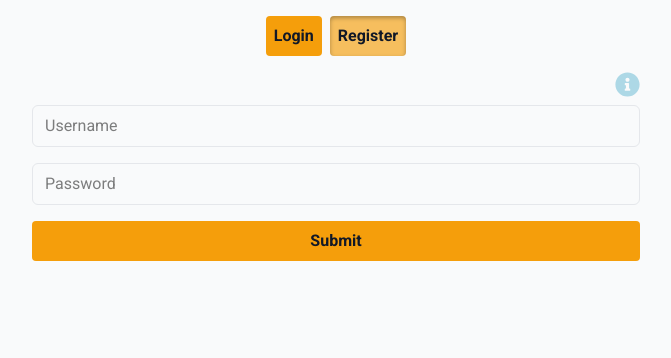
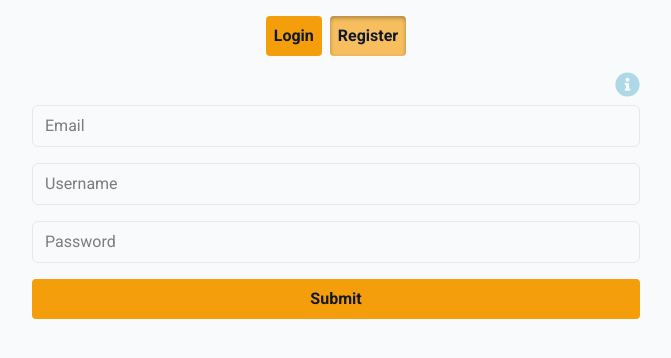
Before and after one commit to trayhorn/gym-notes-app, a React (Vite) app: page /register in a window 1280 px wide. Shown: the top 358 px of the page, without its empty margins (304-975 px from the left). Built offline with nearby package versions, Linux system fonts and the light colour scheme; no server answers.

Commit message:
Email verification completed

```diff
--- a/src/App.tsx
+++ b/src/App.tsx
@@ -11,6 +11,7 @@ import { useContext } from "react";
 import Loader from "./components/Loader";
 import ProtectedRoute from "./components/ProtectedRoute";
 import { ToastContainer } from "react-toastify";
+import VerifyEmail from "./components/VerifyEmail";
 
 function App() {
 	const { isAuthenticated, isLoading } = useContext(AuthContext)!;
@@ -71,6 +72,7 @@ function App() {
 						}
 					/>
 				</Route>
+				<Route path="/verify-email" element={<VerifyEmail />} />
 			</Routes>
 		</>
 	);
--- a/src/components/AuthForm.tsx
+++ /dev/null
@@ -1,96 +0,0 @@
-import { Formik, Field, Form, ErrorMessage } from "formik";
-import { useNavigate } from "react-router";
-import { useContext } from "react";
-import { AuthContext } from "../context/AuthContext";
-import { useMutation } from "@tanstack/react-query";
-import Loader from "./Loader";
-import type { AxiosError } from "axios";
-import { toast } from "react-toastify";
-import { PasswordInfo } from "./PasswordInfo";
-import * as Yup from 'yup';
-
-type AuthFormProps = {
-	submitAction: (values: {
-		username: string;
-		password: string;
-	}) => Promise<string>;
-};
-
-const validationSchema = Yup.object({
-  username: Yup.string()
-    .min(3, "Username must be at least 3 characters")
-    .max(20, "Username must be at most 20 characters")
-    .required("Username is required"),
-  password: Yup.string()
-    .min(8, "Password must be at least 8 characters")
-    .matches(
-      /(?=.*[0-9])(?=.*[a-z])(?=.*[A-Z])[0-9a-zA-Z]{8,}/,
-      "Password must contain at least one uppercase letter, one lowercase letter, one number"
-    )
-    .required("Password is required"),
-});
-
-export default function AuthForm({ submitAction }: AuthFormProps) {
-	const navigate = useNavigate();
-	const { login } = useContext(AuthContext)!;
-
-	const mutation = useMutation({
-		mutationFn: submitAction,
-		onSuccess: (username) => {
-			login(username);
-			navigate("/");
-		},
-		onError: (error: AxiosError<{message: string}>) => {
-			if (!error.response) return;
-			if(error.response.data.message.includes(
-          "fails to match the required pattern:"
-        )) return;
-      const { message } = error.response.data;
-      toast.error(message);
-      console.error("Error during authentication:", message);
-		}
-	});
-
-	return (
-    <>
-      {mutation.isPending ? (
-        <Loader />
-      ) : (
-        <Formik
-          initialValues={{ username: "", password: "" }}
-          validationSchema={validationSchema}
-          onSubmit={async (values) => {
-            mutation.mutate(values);
-          }}
-					validateOnChange={false}
-					validateOnBlur={false}
-        >
-            <Form className="flex flex-col gap-sm pr-md pl-md mx-auto md:max-w-[50%]">
-              {submitAction.name === "registerUser" && <PasswordInfo />}
-              <Field
-                autoComplete="off"
-                name="username"
-                type="text"
-                placeholder="Username"
-              />
-              <div className="text-error text-[14px]">
-								<ErrorMessage name="username" />
-							</div>
-              <Field
-                autoComplete="off"
-                name="password"
-                type="password"
-                placeholder="Password"
-              />
-							<div className="text-error text-[14px]">
-								<ErrorMessage name="password" />
-							</div>
-              <button className="btn" type="submit">
-                Submit
-              </button>
-            </Form>
-        </Formik>
-      )}
-    </>
-  );
-}
--- /dev/null
+++ b/src/components/VerifyEmail.tsx
@@ -0,0 +1,46 @@
+import { useEffect } from "react";
+import { useMutation } from "@tanstack/react-query";
+import { useSearchParams } from "react-router";
+import { useNavigate } from "react-router";
+import { verifyEmailApi } from "../api";
+import Loader from "./Loader";
+import type { AxiosError, AxiosResponse } from "axios";
+import { GoVerified } from "react-icons/go";
+
+export default function VerifyEmail() {
+  const navigate = useNavigate();
+  const [searchParams] = useSearchParams();
+  const token = searchParams.get("token");
+
+  if (!token) return <div>No token provided</div>;
+
+  const mutation = useMutation<
+    AxiosResponse<{ message: string }>,
+    AxiosError<{ message: string }>,
+    string
+  >({
+    mutationFn: (token: string) => verifyEmailApi({ token }),
+  });
+
+  useEffect(() => {
+    mutation.mutate(token);
+  }, [token]);
+
+  return (
+    <>
+      {mutation.isPending && <Loader />}
+      {mutation.isError && (
+        <div>Error: {mutation.error?.response?.data.message}</div>
+      )}
+      {mutation.isSuccess && (
+        <div className="flex flex-col items-center gap-4 h-[100vh] justify-center">
+          <GoVerified className="text-green-500 text-2xl mx-auto size-16" />
+          <div>{mutation.data.data?.message || "Email verified successfully!"}</div>
+          <button onClick={() => navigate("/")} className="bg-blue-500 text-white px-4 py-2 rounded">
+            Back to App
+          </button>
+        </div>
+      )}
+    </>
+  );
+}
--- a/src/pages/LoginPage.tsx
+++ b/src/pages/LoginPage.tsx
@@ -1,10 +1,89 @@
-import AuthForm from "../components/AuthForm";
 import { loginUser } from "../api";
+import { Formik, Field, Form, ErrorMessage } from "formik";
+import { useNavigate } from "react-router";
+import { useContext } from "react";
+import { AuthContext } from "../context/AuthContext";
+import { useMutation } from "@tanstack/react-query";
+import Loader from "../components/Loader";
+import type { AxiosError } from "axios";
+import { toast } from "react-toastify";
+import * as Yup from 'yup';
+
+
+const validationSchema = Yup.object({
+  username: Yup.string()
+    .min(3, "Username must be at least 3 characters")
+    .max(20, "Username must be at most 20 characters")
+    .required("Username is required"),
+  password: Yup.string()
+    .min(8, "Password must be at least 8 characters")
+    .matches(
+      /(?=.*[0-9])(?=.*[a-z])(?=.*[A-Z])[0-9a-zA-Z]{8,}/,
+      "Password must contain at least one uppercase letter, one lowercase letter, one number"
+    )
+    .required("Password is required"),
+});
 
 export default function LoginPage() {
-  return (
+	const navigate = useNavigate();
+	const { login } = useContext(AuthContext)!;
+
+	const mutation = useMutation({
+		mutationFn: loginUser,
+		onSuccess: (username) => {
+			login(username);
+			navigate("/");
+		},
+		onError: (error: AxiosError<{message: string}>) => {
+			if (!error.response) return;
+			if(error.response.data.message.includes(
+          "fails to match the required pattern:"
+        )) return;
+      const { message } = error.response.data;
+      toast.error(message);
+      console.error("Error during authentication:", message);
+		}
+	});
+
+	return (
     <>
-      <AuthForm submitAction={loginUser} />
+      {mutation.isPending ? (
+        <Loader />
+      ) : (
+        <Formik
+          initialValues={{ username: "", password: "" }}
+          validationSchema={validationSchema}
+          onSubmit={async (values) => {
+            mutation.mutate(values);
+          }}
+					validateOnChange={false}
+					validateOnBlur={false}
+        >
+            <Form className="flex flex-col gap-sm pr-md pl-md mx-auto md:max-w-[50%]">
+              <Field
+                autoComplete="off"
+                name="username"
+                type="text"
+                placeholder="Username"
+              />
+              <div className="text-error text-[14px]">
+								<ErrorMessage name="username" />
+							</div>
+              <Field
+                autoComplete="off"
+                name="password"
+                type="password"
+                placeholder="Password"
+              />
+							<div className="text-error text-[14px]">
+								<ErrorMessage name="password" />
+							</div>
+              <button className="btn" type="submit">
+                Submit
+              </button>
+            </Form>
+        </Formik>
+      )}
     </>
   );
 }
--- a/src/pages/RegisterPage.tsx
+++ b/src/pages/RegisterPage.tsx
@@ -1,10 +1,103 @@
-import AuthForm from "../components/AuthForm";
 import { registerUser } from "../api";
+import { Formik, Field, Form, ErrorMessage } from "formik";
+import { useNavigate } from "react-router";
+import { useContext } from "react";
+import { AuthContext } from "../context/AuthContext";
+import { useMutation } from "@tanstack/react-query";
+import Loader from "../components/Loader";
+import type { AxiosError } from "axios";
+import { toast } from "react-toastify";
+import * as Yup from 'yup';
+import { PasswordInfo } from "../components/PasswordInfo";
+
+
+const validationSchema = Yup.object({
+	email: Yup.string()
+		.email("Invalid email address")
+		.required("Email is required"),
+	username: Yup.string()
+		.min(3, "Username must be at least 3 characters")
+		.max(20, "Username must be at most 20 characters")
+		.required("Username is required"),
+	password: Yup.string()
+		.min(8, "Password must be at least 8 characters")
+		.matches(
+			/(?=.*[0-9])(?=.*[a-z])(?=.*[A-Z])[0-9a-zA-Z]{8,}/,
+			"Password must contain at least one uppercase letter, one lowercase letter, one number",
+		)
+		.required("Password is required"),
+});
 
 export default function RegisterPage() {
-  return (
-		<>
-			<AuthForm submitAction={registerUser} />
-		</>
-	);
+	const navigate = useNavigate();
+	const { login } = useContext(AuthContext)!;
+
+	const mutation = useMutation({
+		mutationFn: registerUser,
+		onSuccess: (username) => {
+			login(username);
+			navigate("/");
+		},
+		onError: (error: AxiosError<{message: string}>) => {
+			if (!error.response) return;
+			if(error.response.data.message.includes(
+          "fails to match the required pattern:"
+        )) return;
+      const { message } = error.response.data;
+      toast.error(message);
+      console.error("Error during authentication:", message);
+		}
+	});
+
+	return (
+			<>
+				{mutation.isPending ? (
+					<Loader />
+				) : (
+					<Formik
+						initialValues={{ email: "", username: "", password: "" }}
+						validationSchema={validationSchema}
+						onSubmit={async (values) => {
+							mutation.mutate(values);
+						}}
+						validateOnChange={false}
+						validateOnBlur={false}
+					>
+						<Form className="flex flex-col gap-sm pr-md pl-md mx-auto md:max-w-[50%]">
+							<PasswordInfo />
+							<Field
+								autoComplete="on"
+								name="email"
+								type="email"
+								placeholder="Email"
+							/>
+							<div className="text-error text-[14px]">
+								<ErrorMessage name="email" />
+							</div>
+							<Field
+								autoComplete="off"
+								name="username"
+								type="text"
+								placeholder="Username"
+							/>
+							<div className="text-error text-[14px]">
+								<ErrorMessage name="username" />
+							</div>
+							<Field
+								autoComplete="off"
+								name="password"
+								type="password"
+								placeholder="Password"
+							/>
+							<div className="text-error text-[14px]">
+								<ErrorMessage name="password" />
+							</div>
+							<button className="btn" type="submit">
+								Submit
+							</button>
+						</Form>
+					</Formik>
+				)}
+			</>
+		);
 }
```
Also changed, not shown: src/api.ts (+20 -12 lines).
